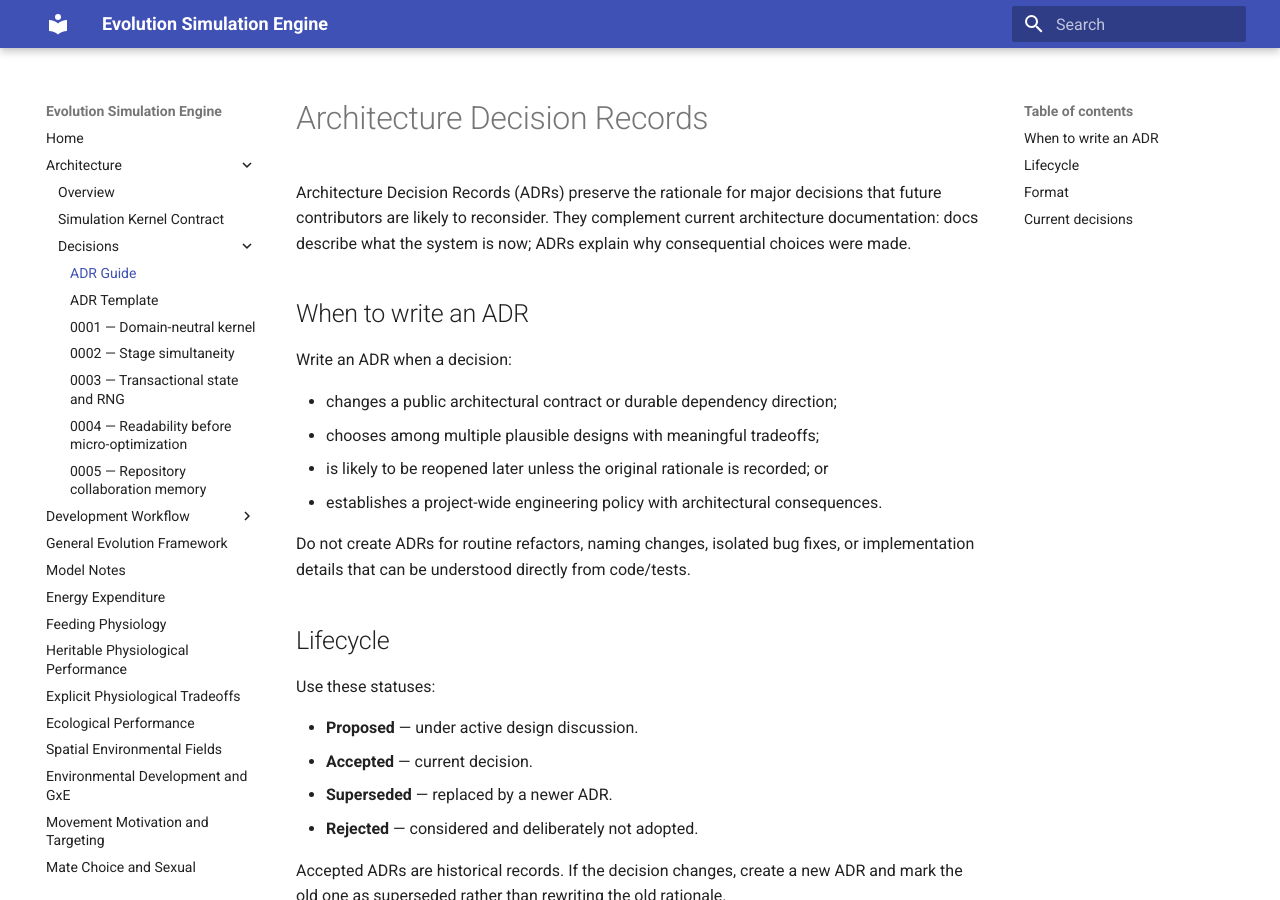
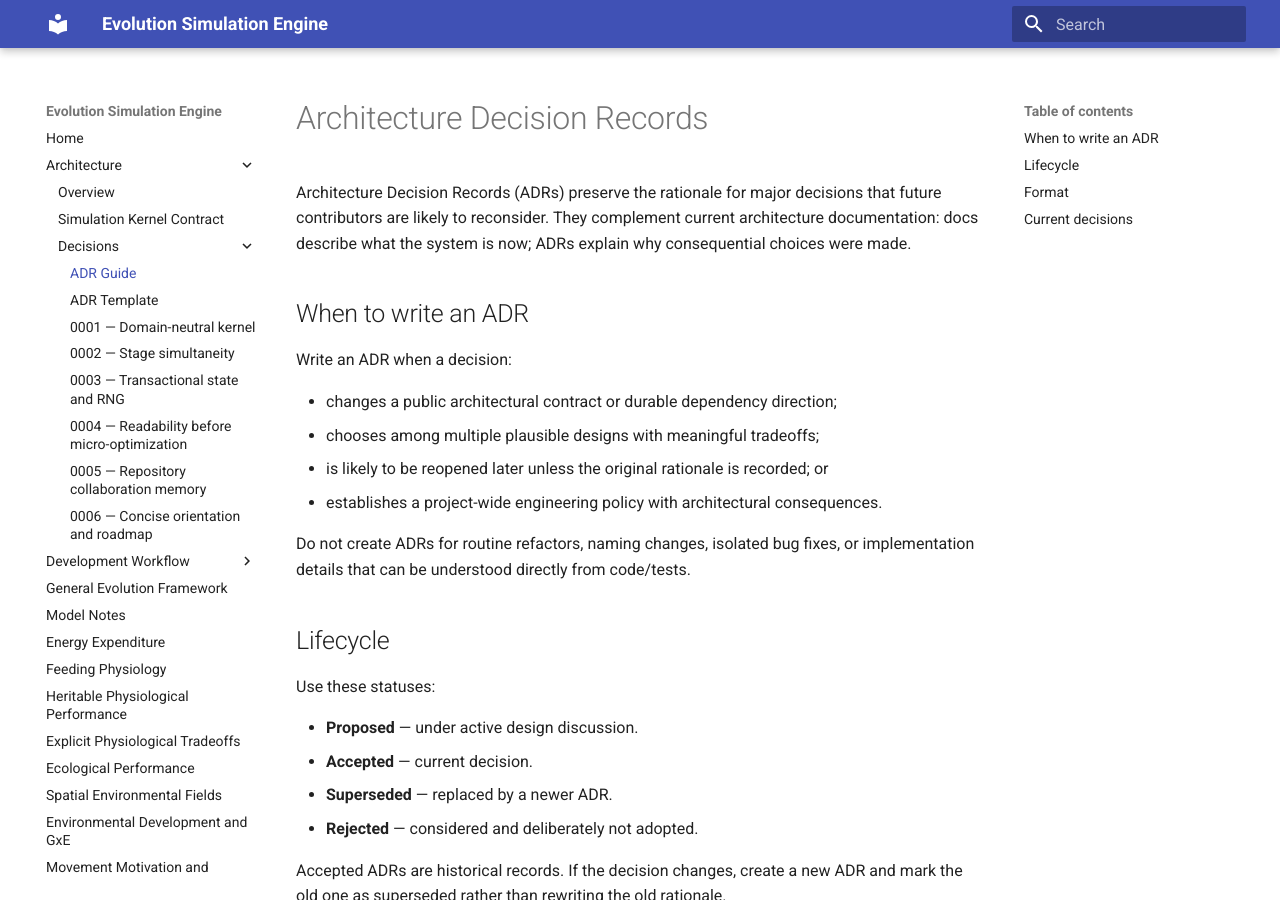
Before and after one commit to abdullahkhan57721/evolution-simulation-engine, an MkDocs documentation site: the page built from docs/decisions/README.md, in a window 1280 px wide and 900 px high. Built offline with MkDocs 1.6.1 and Material for MkDocs 9.7.7, drawn with Linux system fonts in a browser that asks for light colours; some of the changed lines change nothing that is shown.

Commit message:
Expose orientation and roadmap in documentation

```diff
--- a/mkdocs.yml
+++ b/mkdocs.yml
@@ -16,7 +16,10 @@
           - "0003 — Transactional state and RNG": decisions/0003-transactional-state-and-rng.md
           - "0004 — Readability before micro-optimization": decisions/0004-readability-before-micro-optimization.md
           - "0005 — Repository collaboration memory": decisions/0005-repository-collaboration-memory.md
+          - "0006 — Concise orientation and roadmap": decisions/0006-concise-orientation-and-roadmap.md
   - Development Workflow:
+      - Current Project State: development/current_state.md
+      - Architectural Roadmap: development/roadmap.md
       - Codex Ticket Workflow: development/codex_workflow.md
       - Manual Verification: development/manual_verification.md
   - General Evolution Framework: general_evolution_framework.md
```
